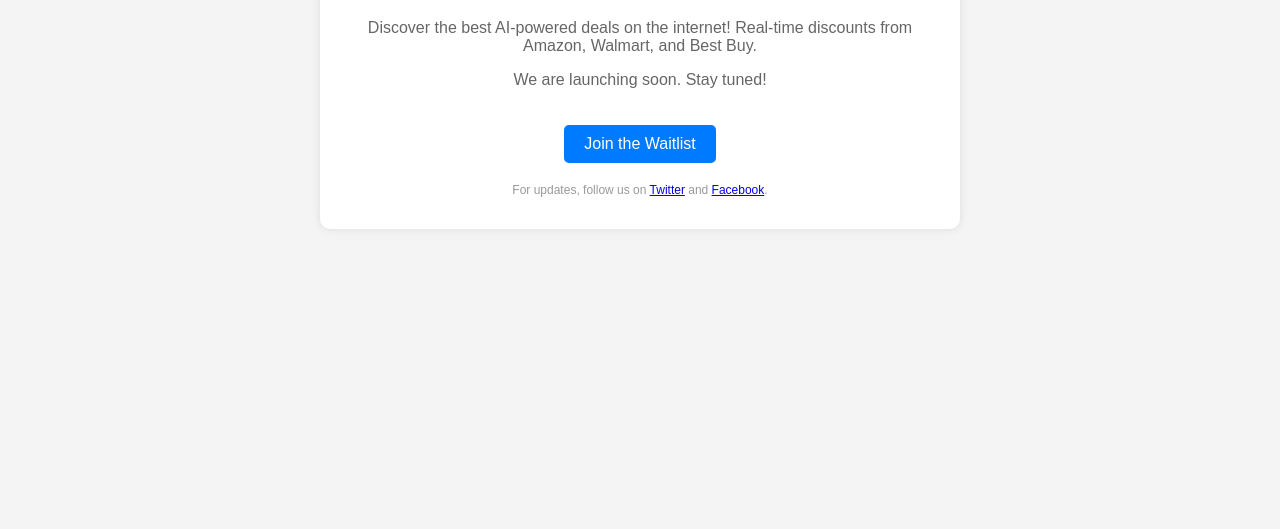
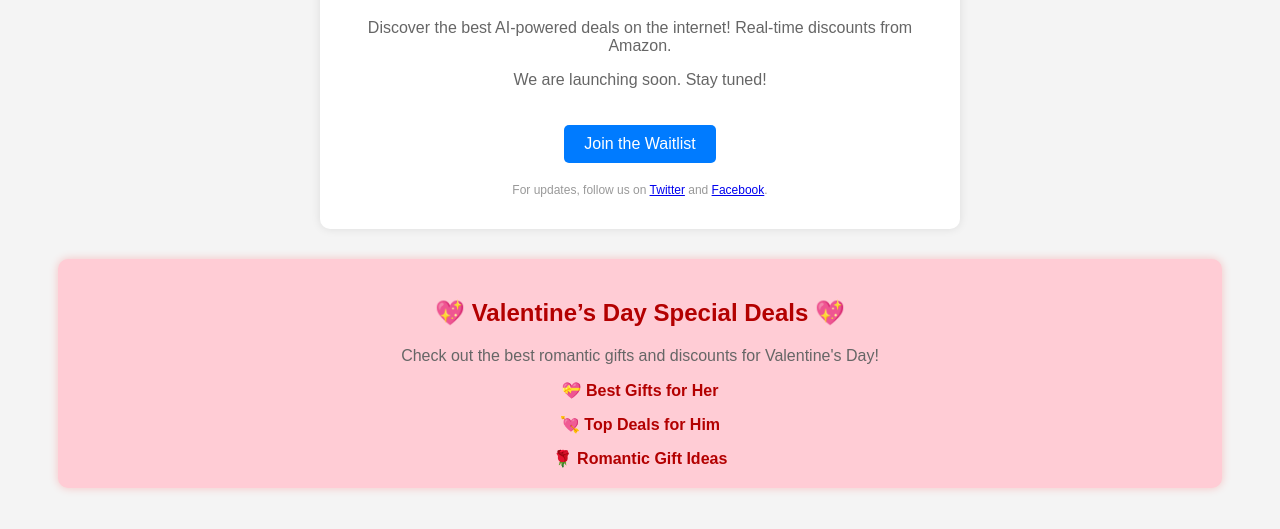
Before and after one commit to Mcluster369/realdeal-ai-landing, a plain HTML site: page index.html in a window 1280 px wide. Shown: the part 139-668 px from the top of the page. Drawn offline with Linux system fonts and the light colour scheme.

Commit message:
"Added Amazon Valentine's Day affiliate links"

```diff
--- a/index.html
+++ b/index.html
@@ -37,15 +37,50 @@
         .btn:hover {
             background: #0056b3;
         }
+        .valentines {
+            margin-top: 30px;
+            padding: 20px;
+            background: #ffccd5;
+            border-radius: 10px;
+            box-shadow: 0px 0px 10px rgba(255, 0, 0, 0.2);
+        }
+        .valentines h2 {
+            color: #b30000;
+        }
+        .deal {
+            margin-top: 15px;
+        }
+        .deal a {
+            color: #b30000;
+            font-weight: bold;
+            text-decoration: none;
+        }
+        .deal a:hover {
+            text-decoration: underline;
+        }
     </style>
 </head>
 <body>
     <div class="container">
         <h1>Welcome to Realdeal.AI</h1>
-        <p>Discover the best AI-powered deals on the internet! Real-time discounts from Amazon, Walmart, and Best Buy.</p>
+        <p>Discover the best AI-powered deals on the internet! Real-time discounts from Amazon.</p>
         <p>We are launching soon. Stay tuned!</p>
         <a href="https://docs.google.com/forms/d/e/1FAIpQLSfwRnjN79js5IqnI6SV4Zs_kGqULA59eIfAyETBMcXuToQSNQ/viewform?usp=sharing" class="btn" target="_blank">Join the Waitlist</a>
         <p style="margin-top: 20px; font-size: 12px; color: #999;">For updates, follow us on <a href="#">Twitter</a> and <a href="#">Facebook</a>.</p>
     </div>
+
+    <div class="valentines">
+        <h2>💖 Valentine’s Day Special Deals 💖</h2>
+        <p>Check out the best romantic gifts and discounts for Valentine's Day!</p>
+        <div class="deal">
+            <a href="YOUR_AMAZON_AFFILIATE_LINK_FOR_HER" target="_blank">💝 Best Gifts for Her</a>
+        </div>
+        <div class="deal">
+            <a href="YOUR_AMAZON_AFFILIATE_LINK_FOR_HIM" target="_blank">💘 Top Deals for Him</a>
+        </div>
+        <div class="deal">
+            <a href="YOUR_AMAZON_AFFILIATE_LINK_FOR_ROMANTIC" target="_blank">🌹 Romantic Gift Ideas</a>
+        </div>
+    </div>
 </body>
 </html>
```
